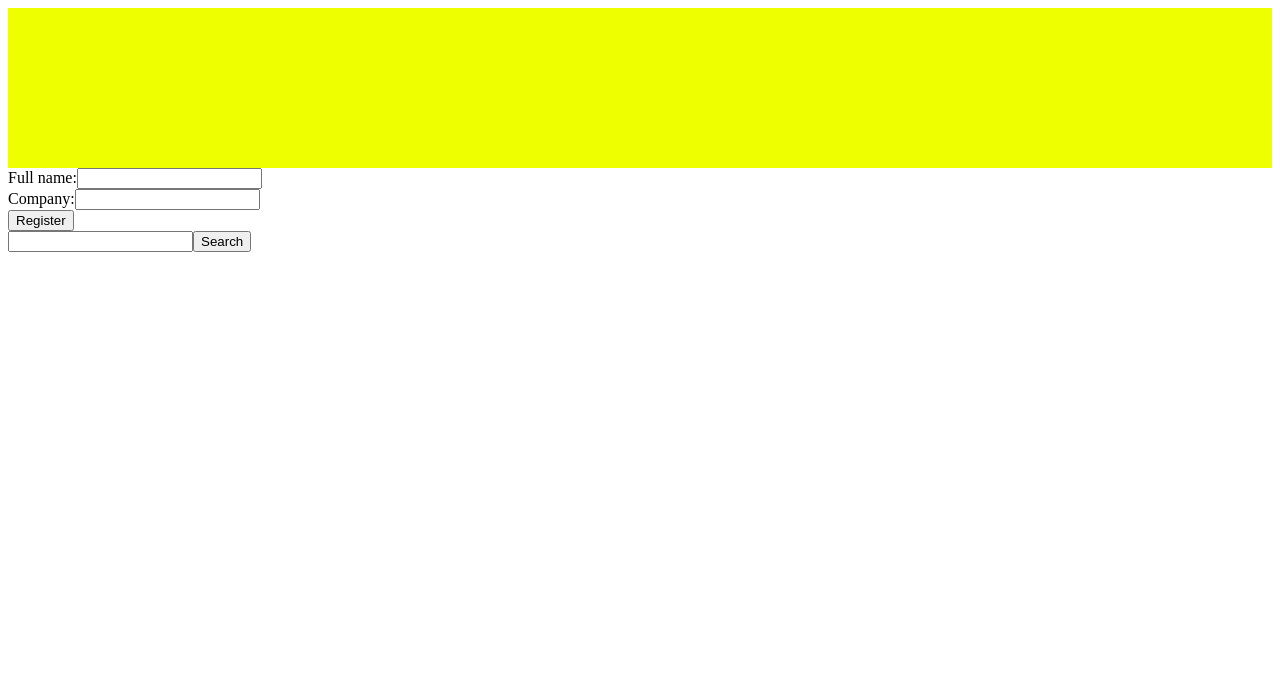
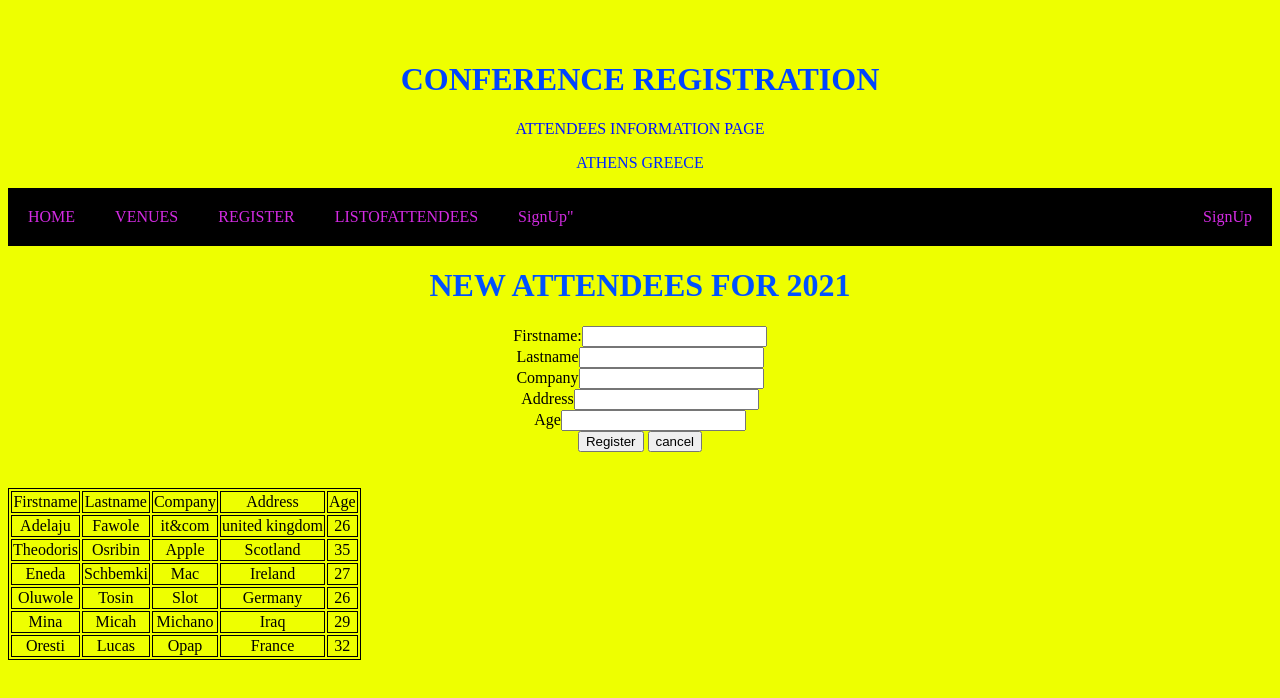
Before and after one commit to adelaju23/attendees-page, a plain HTML site: page index.html in a window 1280 px wide. Drawn offline with Linux system fonts and the light colour scheme.

Commit message:
create attendes data

```diff
--- a/index.html
+++ b/index.html
@@ -1,40 +1,157 @@
 <!DOCTYPE html>
 <html lang="en">
+
 <head>
     <meta charset="UTF-8">
     <meta name="viewport" content="width=device-width, initial-scale=1.0">
     <title>Attendees data</title>
+    <style>
+        .navbar {
+            overflow: hidden;
+            background-color: black;
+        }
 
+
+        .navbar a {
+            float: left;
+            display: block;
+            color: rgb(211, 43, 226);
+            text-align: center;
+            padding: 20px 20px;
+            text-decoration: none;
+        }
+
+
+        .navbar a.right {
+            float: right;
+        }
+
+
+        .navbar a:hover {
+            background-color: brown;
+            color: black;
+        }
+
+        table,
+        th,
+        td {
+            border: 1px solid black;
+        }
+    </style>
 </head>
-    <body>
-        <div id="adv-section" style="background-color: rgb(238, 255, 0); text-align: center; padding-top: 2rem; height: 8rem;">
+
+<body style="background-color: rgb(238, 255, 0); text-align: center; padding-top: 2rem; height: 8rem;">
+    </div>
+    <div id="adv-section">
+
+        <h1 style="text-align: center; color: rgb(0, 68, 255);"> CONFERENCE REGISTRATION</h1>
+        <p style="text-align: center; color: rgb(0, 17, 255);"> ATTENDEES INFORMATION PAGE</p>
+        <P style="border: 0px; text-align: center; color: rgb(0, 38, 255);"> ATHENS GREECE</P>
 
     </div>
 
+    <div class="navbar">
+        <a href="reservation.html">HOME</a>
 
-                <div>
-                    <label>Full name:</label><input type="text" name="attendeeFullName" id="attendeeFullName">
-                </div>
-                <div>
-                    <label>Company:</label><input type="text" name="attendeeCompany" id="attendeeCompany">
-                </div>
-                <div>
-                    <input type="button" value="Register">
-
+        <a href="#">VENUES</a>
+        <a href="#">REGISTER</a>
+        <a href="registration.html" class="right">SignUp</a>
+        <a href="Attendees.html"> LISTOFATTENDEES</a>
+        <a href="#">SignUp"</a>
     </div>
 
-            <div>
-                <input type="text" name="searchOnName" id="searchOnName"><input type="button" value="Search" onclick="searchOnServer();">
-
-
-     </body>
+    <h1 style="text-align: center; color: rgb(0, 81, 255);">NEW ATTENDEES FOR 2021</h1>
 
 
 
 
+
+    </head>
+
+
+
+    <form>
+
+        <div>
+            <label>Firstname:</label><input type="text" name="attendeeFirstName" id="attendeeFirstName">
         </div>
 
-<html>
+        <div>
+            <label>Lastname</label><input type="text">
+            <div>
+                <label>Company</label><input type="text">
+            </div>
+            <div>
+                <label>Address</label><input type="text">
+            </div>
+            <div>
+                <label>Age</label><input type="text">
+            </div>
+            <input type="button" value="Register">
+            <input type="button" value="cancel">
+        </div>
+        <br>
+
+        <table border="1" id="attendeesTable" class="header">
+    </form>
+    </br>
+    <thead>
+
+        <tr>
+            <td>Firstname</td>
+            <td>Lastname</td>
+            <td>Company</td>
+            <td>Address</td>
+            <td>Age</td>
+
+            </th>
+    </thead>
+    <tbody>
+        <tr>
+            <td>Adelaju</td>
+            <td>Fawole</td>
+            <td>it&com</td>
+            <td>united kingdom</td>
+            <td>26</td>
+        </tr>
+        <tr>
+            <td>Theodoris</td>
+            <td>Osribin</td>
+            <td>Apple</td>
+            <td>Scotland</td>
+            <td>35</td>
+        </tr>
+        <tr>
+            <td>Eneda</td>
+            <td>Schbemki</td>
+            <td>Mac</td>
+            <td>Ireland</td>
+            <td>27</td>
+        </tr>
+        <tr>
+            <td>Oluwole</td>
+            <td>Tosin</td>
+            <td>Slot</td>
+            <td>Germany</td>
+            <td>26</td>
+        </tr>
+        <tr>
+            <td>Mina</td>
+            <td>Micah</td>
+            <td>Michano</td>
+            <td>Iraq</td>
+            <td>29</td>
+        </tr>
+        <tr>
+            <td>Oresti</td>
+            <td>Lucas</td>
+            <td>Opap</td>
+            <td>France</td>
+            <td>32</td>
+        </tr>
+    </tbody>
+    </table>
+
     <script>
         function addAttendee() {
             var attendeeFullName = document.getElementById("attFullName").value;
@@ -55,8 +172,11 @@
                 row.appendChild(cell);
                 //document.getElementById("attFullName").value = "";//
             }
+
         }
 
     </script>
+
 </body>
+
 </html>
```
Lines whose indentation alone changed are shown as unchanged.
